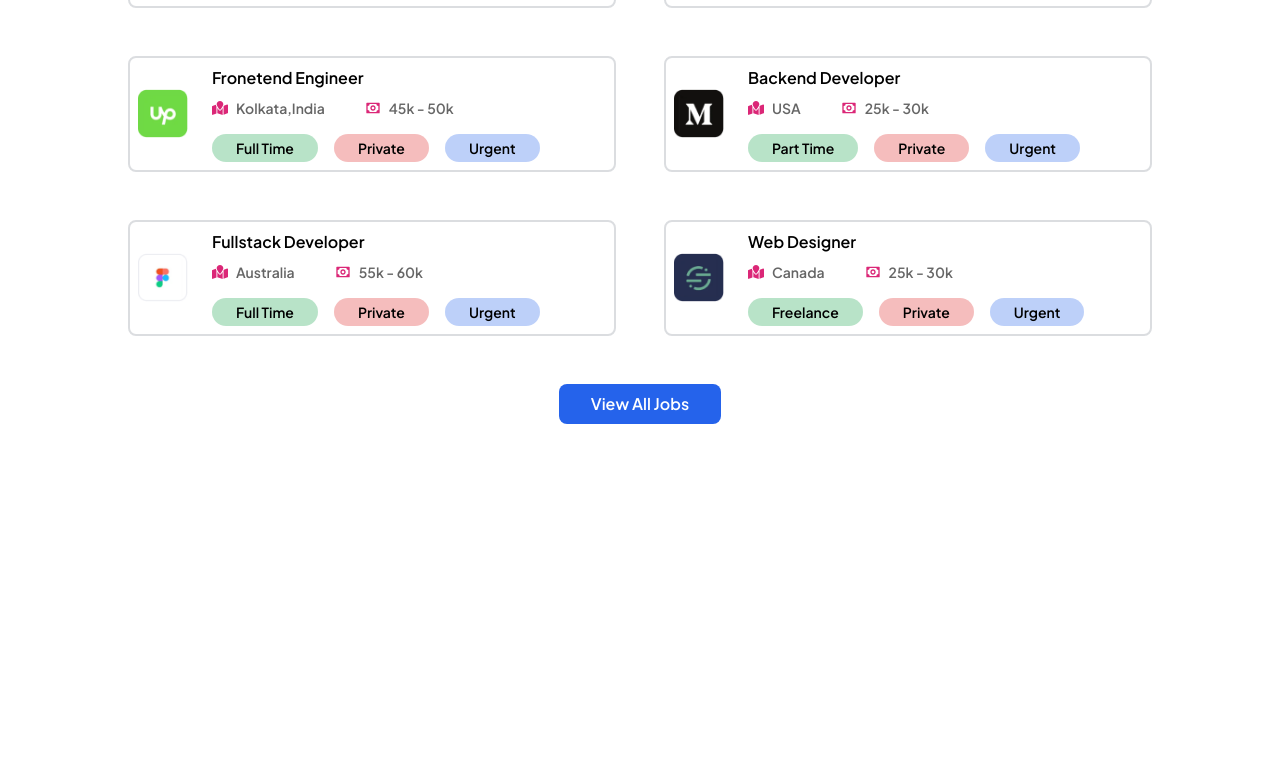
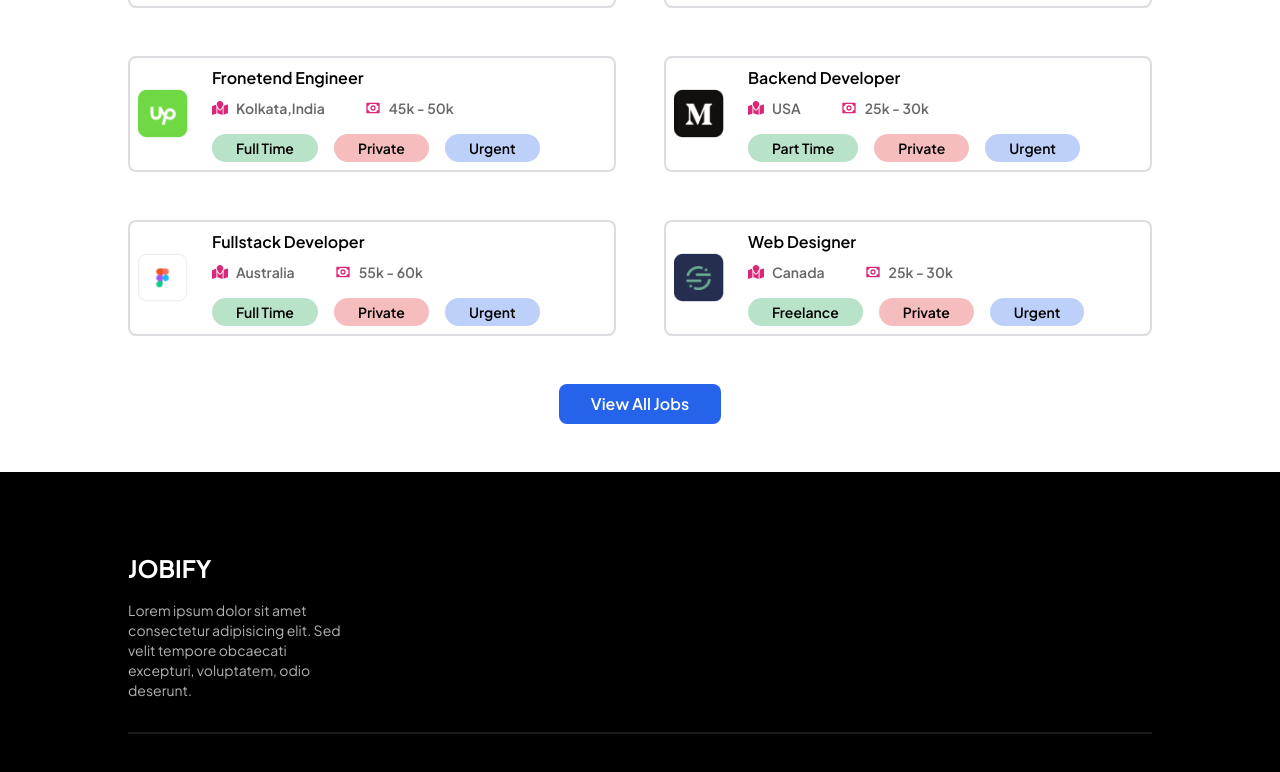
Before and after one commit to muhammadshakkeerp/Job-portal, a Next.js app: page / in a window 1280 px wide. Shown: the part 1679-2451 px from the top of the page. Before the commit the page ends 2151 px from the top, so only its background shows below. Built offline with nearby package versions, Linux system fonts and the light colour scheme; no server answers.

Commit message:
footer started

```diff
--- a/app/layout.tsx
+++ b/app/layout.tsx
@@ -1,8 +1,8 @@
 import type { Metadata } from "next";
 import { Plus_Jakarta_Sans } from "next/font/google";
 import "./globals.css";
-import Nav from "@/components/Home/Nav";
 import ClientProvider from "@/components/HOC/ClientProvider";
+import { Nav, Footer } from "@/paths";
 
 const font = Plus_Jakarta_Sans({ weight: ['200', '300', '400', '500', '600', '700', '800'], subsets: ["latin"] });
 
@@ -19,11 +19,12 @@ export default function RootLayout({
   return (
     <ClientProvider>
       <html lang="en">
-      <body className={font.className}>
-        <Nav />
-        {children}
-      </body>
-    </html>
+        <body className={font.className}>
+          <Nav />
+          {children}
+          <Footer />
+        </body>
+      </html>
     </ClientProvider>
 
   );
--- /dev/null
+++ b/components/Home/Footer.tsx
@@ -0,0 +1,18 @@
+import React from 'react'
+
+const Footer = () => {
+    return (
+        <div className='pt-20 pb-12 bg-black'>
+            <div className='w-[80%] mx-auto grid grid-cols-1 md:grid-cols-2 lg:grid-cols-3 xl:grid-cols-4 gap-12 pb-8 border-b-2 border-white border-opacity-10'>
+                {/* 1st part of footer */}
+                <div>
+                    <h1 className='text-2xl text-white mb-4 font-bold uppercase'>Jobify</h1>
+                    <p className='text-sm text-white text-opacity-70'>Lorem ipsum dolor sit amet consectetur adipisicing elit. Sed velit tempore obcaecati excepturi, voluptatem, odio deserunt.</p>
+                    {/* social icons */}
+                </div>
+            </div>
+        </div>
+    )
+}
+
+export default Footer
--- a/paths.ts
+++ b/paths.ts
@@ -5,11 +5,14 @@ import Home from "./components/Home/Home";
 import JobCategory from "./components/Home/JobCategory";
 import { Heading } from "./components/Helpers/Heading";
 import FeatureJobs from "./components/Home/FeatureJobs";
+import Footer from "./components/Home/Footer";
+import Nav from "./components/Home/Nav";
 //
 import { JobCategoryCard } from "./components/Helpers/JobCategoryCard";
 import { JobCard } from "./components/Helpers/JobCard";
 
 export {
+  Nav,
   Home,
   JobCategory,
   JobCard,
@@ -19,4 +22,5 @@ export {
   Heading,
   JobCategoryCard,
   FeatureJobs,
+  Footer
 };
```
